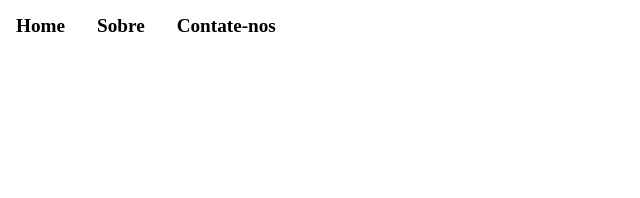
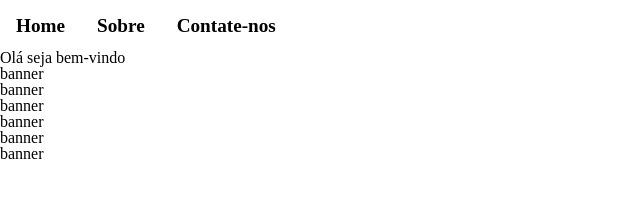
Before and after one commit to Juan7Bis/2-A-jose-pavan, a plain HTML site: page index.html in a window 1280 px wide. Shown: the whole page, without its empty margins (0-640 px from the left). Drawn offline with Linux system fonts and the light colour scheme.

Commit message:
incluindo a area de banner

```diff
--- a/index.html
+++ b/index.html
@@ -1,5 +1,6 @@
 <!DOCTYPE html>
 <html lang="pt_BR">
+
 <head>
     <meta charset="UTF-8">
     <meta name="viewport" content="width=device-width, initial-scale=1.0">
@@ -8,6 +9,7 @@
     <link rel="stylesheet" href="assets/css/style.css">
 
 </head>
+
 <body>
     <header>
         <div class="nav">
@@ -18,7 +20,34 @@
             </ul>
         </div>
     </header>
-    <main></main>
+    <main>
+        <h1>Olá seja bem-vindo</h1>
+
+        <section class="sub_header">
+            <div class="banners"></div>
+                <div class="banner">
+                    banner
+                </div>
+                <div class="banner">
+                    banner
+                </div>
+                <div class="banner">
+                    banner
+                </div>
+                <div class="banner">
+                    banner
+                </div>
+                <div class="banner">
+                    banner
+                </div>
+                <div class="banner">
+                    banner
+                </div>
+
+            <div class="commands"></div>
+        </section>
+    </main>
     <footer></footer>
 </body>
+
 </html>
```
